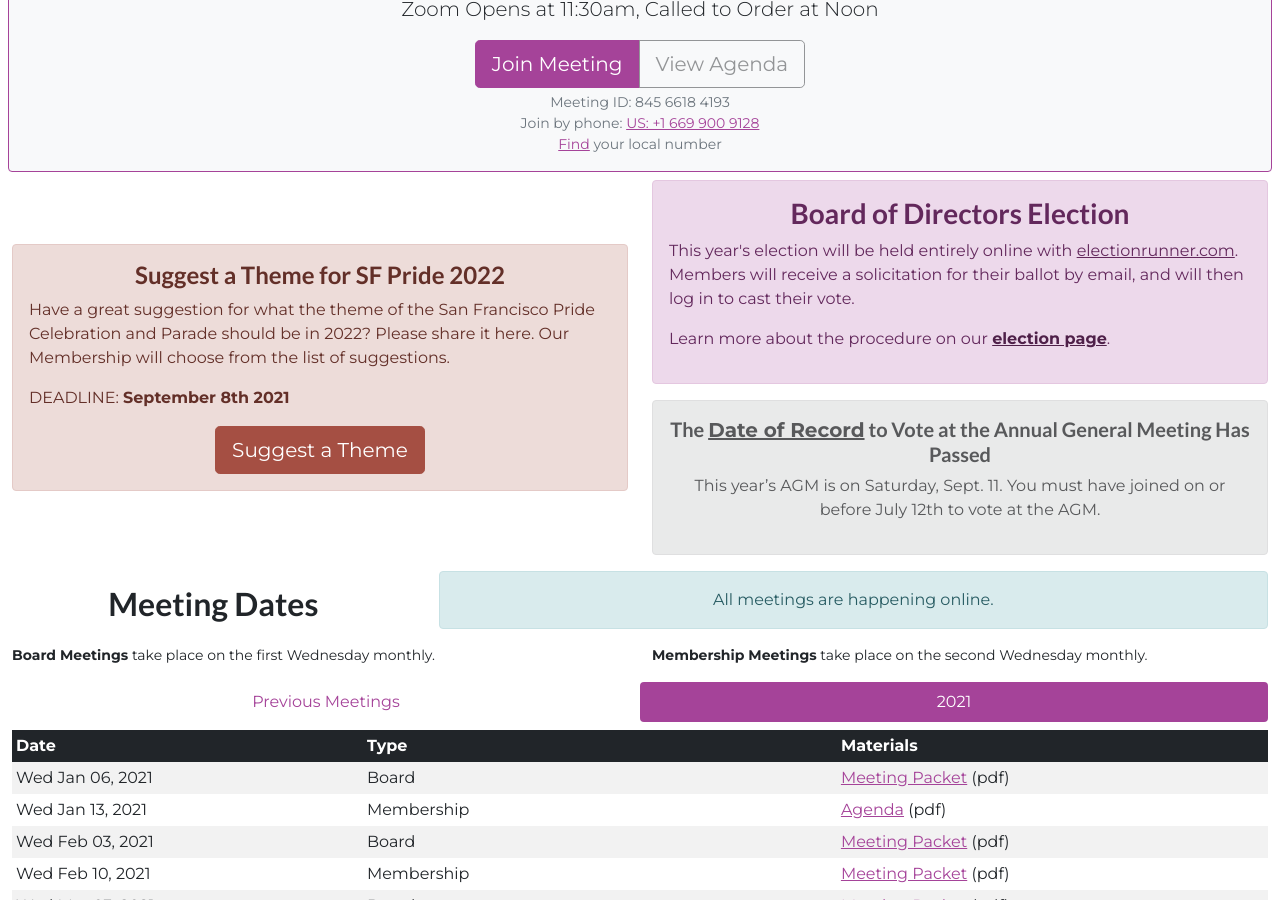
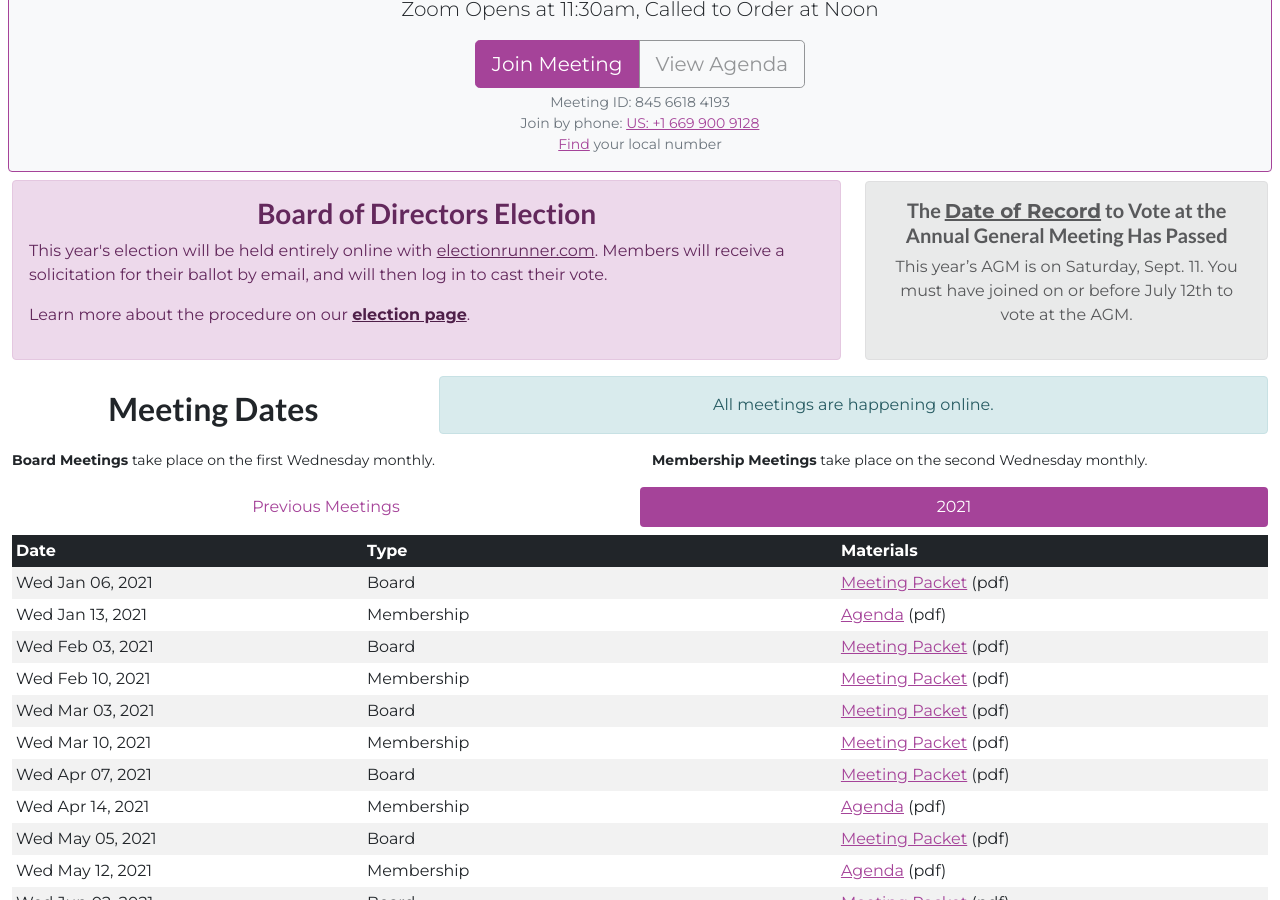
Before and after one commit to sfpride/members, a Jekyll site: the page built from index.html, in a window 1280 px wide and 900 px high, scrolled down 329 px. Built offline with Jekyll 4.4.1, drawn with Linux system fonts in a browser that asks for light colours; some web fonts are replaced.

Commit message:
disable theme selection banner

```diff
--- a/_includes/announcements.html
+++ b/_includes/announcements.html
@@ -1,33 +1,21 @@
 <section id="announcements">
     <div class="row align-items-center">
 
-        <div class="col order-md-2">
-
+        <div class="col col-8">
             <div class="alert alert-primary">
                 <h3 class="alert-heading text-center">Board of Directors Election</h3>
                 <p>This year's election will be held entirely online with <span class="text-decoration-underline">electionrunner.com</span>. Members will receive a solicitation for their ballot by email, and will then log in to cast their vote.</p>
                 <p>Learn more about the procedure on our <a href="/election" class="alert-link">election page</a>.</p>
             </div>
+        </div>
 
+        <div class="col">
             <div class="alert alert-secondary text-center">
                 <h5 class="alert-heading text-center">The <span class="text-decoration-underline">Date of Record</span>
                     to Vote at the Annual General Meeting Has Passed</h5>
                 <p>This year’s AGM is on Saturday, Sept. 11. You must have joined on or before July 12th to vote at the
                     AGM.</p>
             </div>
-
-        </div>
-
-        <div class="col col-12 col-md-6 order-md-1">
-            <div class="alert alert-danger">
-                <h4 class="alert-heading text-center">Suggest a Theme for SF Pride 2022</h4>
-                <p>Have a great suggestion for what the theme of the San Francisco Pride Celebration and Parade should
-                    be in 2022? Please share it here. Our Membership will choose from the list of suggestions.</p>
-                <p><span class="w-bold text-uppercase">Deadline:</span> <b>September 8th 2021</b></p>
-                <a class="d-block text-center" href="https://sfpride.wufoo.com/forms/z5rkpyg0858ekp/">
-                    <div class="btn btn-danger text-white btn-lg">Suggest a Theme</div>
-                </a>
-            </div>
         </div>
 
     </div>
```
